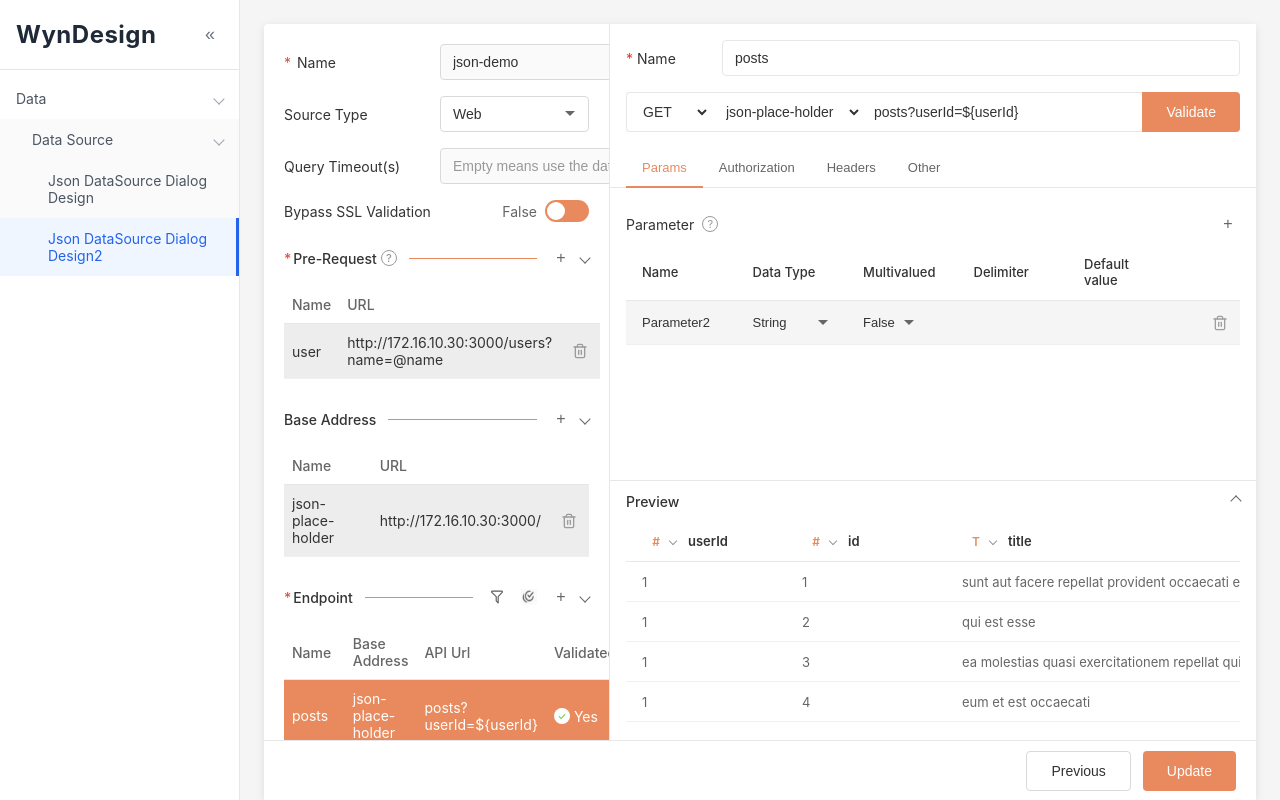
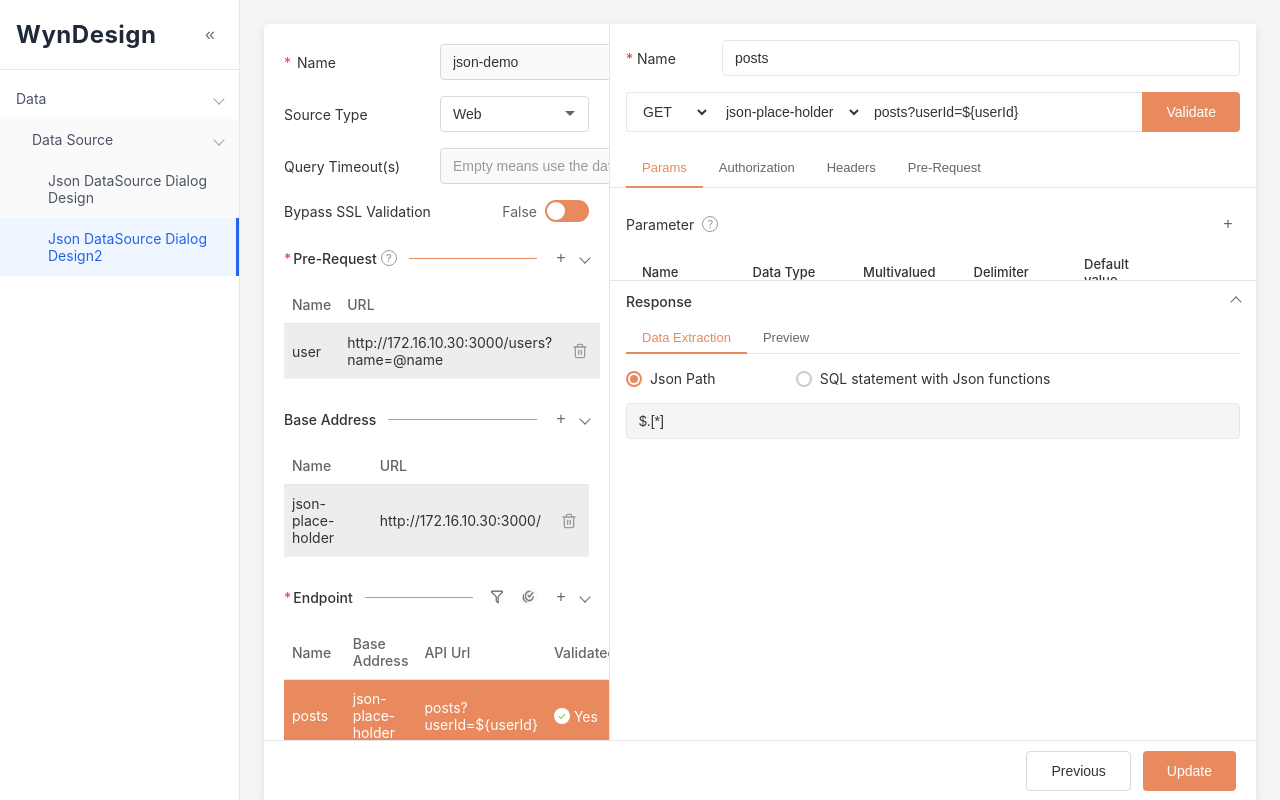
Before and after one commit to ginahanyu/WynDesign, a React (Vite) app: page /data/data-source/json-datasource-dialog-design2 in a window 1280 px wide. Built offline with nearby package versions, Linux system fonts and the light colour scheme.

Commit message:
提交修改

```diff
--- a/src/pages/Data/DataSource/JsonDataSourceDialogDesign2/JsonDataSourceDialogDesign2.css
+++ b/src/pages/Data/DataSource/JsonDataSourceDialogDesign2/JsonDataSourceDialogDesign2.css
@@ -1299,3 +1299,88 @@
 .data-table .selected-row .endpoint-action-btn {
   color: #fff;
 }
+
+/* ========== Response Section Tabs ========== */
+.response-tabs {
+  display: flex;
+  align-items: center;
+  gap: 0;
+  margin-bottom: 16px;
+  border-bottom: 1px solid #e5e7eb;
+}
+
+.response-tab {
+  padding: 8px 16px;
+  border: none;
+  background: none;
+  font-size: 13px;
+  color: #666;
+  cursor: pointer;
+  position: relative;
+  transition: color 0.2s;
+}
+
+.response-tab:hover {
+  color: #333;
+}
+
+.response-tab.active {
+  color: #e88a5d;
+}
+
+.response-tab.active::after {
+  content: '';
+  position: absolute;
+  bottom: -1px;
+  left: 0;
+  right: 0;
+  height: 2px;
+  background-color: #e88a5d;
+}
+
+.response-tab-content {
+  padding: 0;
+}
+
+.response-tab-content .prequery-row {
+  margin-bottom: 16px;
+}
+
+.response-tab-content .prequery-input-row {
+  margin-left: 0;
+  margin-top: 16px;
+}
+
+/* ========== Request Chain Section ========== */
+.request-chain-section {
+  margin-top: 16px;
+}
+
+.request-chain-title {
+  font-size: 13px;
+  color: #333;
+  margin-bottom: 8px;
+}
+
+.request-chain-content {
+  display: flex;
+  align-items: center;
+  gap: 8px;
+  padding: 12px 16px;
+  background-color: #f5f5f5;
+  border-radius: 4px;
+}
+
+.request-chain-item {
+  font-size: 13px;
+  color: #333;
+}
+
+.request-chain-arrow {
+  flex-shrink: 0;
+}
+
+/* Endpoint Response section height */
+.json-datasource-dialog-design2 .dialog-right-panel .postman-panel .preview-section.expanded {
+  min-height: 460px;
+}
--- a/src/pages/Data/DataSource/JsonDataSourceDialogDesign2/index.tsx
+++ b/src/pages/Data/DataSource/JsonDataSourceDialogDesign2/index.tsx
@@ -364,8 +364,9 @@ export function JsonDataSourceDialogDesign2() {
   const [baNameError, setBaNameError] = useState(false)
   const [baActiveTab, setBaActiveTab] = useState<'params' | 'headers' | 'other'>('params')
 
-  // Preview section
-  const [previewExpanded, setPreviewExpanded] = useState(true)
+  // Response section (formerly Preview section)
+  const [responseExpanded, setResponseExpanded] = useState(true)
+  const [responseTab, setResponseTab] = useState<'dataExtraction' | 'preview'>('dataExtraction')
   const [columns, setColumns] = useState<ColumnConfig[]>([
     { key: 'userId', label: 'userId', type: 'Number' },
     { key: 'id', label: 'id', type: 'Number' },
@@ -750,7 +751,7 @@ export function JsonDataSourceDialogDesign2() {
                   className={`postman-tab ${activeTab === 'other' ? 'active' : ''}`}
                   onClick={() => setActiveTab('other')}
                 >
-                  Other
+                  Pre-Request
                 </button>
               </div>
             </div>
@@ -983,8 +984,52 @@ export function JsonDataSourceDialogDesign2() {
                       ))}
                     </select>
                   </div>
-                  <div className="other-form-row prequery-row">
-                    <label className="other-label required">Pre-Query</label>
+                  {endpoints[selectedIndex].preRequest !== 'None' && (
+                    <div className="request-chain-section">
+                      <div className="request-chain-title">Request Chain</div>
+                      <div className="request-chain-content">
+                        <span className="request-chain-item">{endpoints[selectedIndex].preRequest}</span>
+                        <svg className="request-chain-arrow" width="16" height="16" viewBox="0 0 24 24" fill="none">
+                          <path d="M5 12h14M13 5l7 7-7 7" stroke="#e88a5d" strokeWidth="2" strokeLinecap="round" strokeLinejoin="round"/>
+                        </svg>
+                        <span className="request-chain-item">{endpoints[selectedIndex].name}</span>
+                      </div>
+                    </div>
+                  )}
+                </div>
+              )}
+
+            </div>
+
+            {/* Response Section */}
+            <div className={`preview-section ${responseExpanded ? 'expanded' : 'collapsed'}`}>
+              <div className="preview-section-header" onClick={() => setResponseExpanded(!responseExpanded)}>
+                <div className="preview-section-title">
+                  <span>Response</span>
+                </div>
+                <div className={`preview-section-arrow ${responseExpanded ? 'expanded' : ''}`}></div>
+              </div>
+              {responseExpanded && (
+                <div className="preview-section-content">
+                  {/* Response Tabs */}
+                  <div className="response-tabs">
+                    <button
+                      className={`response-tab ${responseTab === 'dataExtraction' ? 'active' : ''}`}
+                      onClick={() => setResponseTab('dataExtraction')}
+                    >
+                      Data Extraction
+                    </button>
+                    <button
+                      className={`response-tab ${responseTab === 'preview' ? 'active' : ''}`}
+                      onClick={() => setResponseTab('preview')}
+                    >
+                      Preview
+                    </button>
+                  </div>
+
+                  {/* Data Extraction Tab Content */}
+                  {responseTab === 'dataExtraction' && (
+                    <div className="response-tab-content">
                       <div className="prequery-radio-group">
                         <label className="prequery-radio-label">
                           <input
@@ -1015,8 +1060,7 @@ export function JsonDataSourceDialogDesign2() {
                           SQL statement with Json functions
                         </label>
                       </div>
-                  </div>
-                  <div className="prequery-input-row">
+                      <div className="prequery-input-row" style={{ marginLeft: 0 }}>
                         {endpoints[selectedIndex].preQueryType === 'jsonPath' ? (
                           <input
                             key={`ep-jsonpath-${selectedIndex}`}
@@ -1045,18 +1089,8 @@ export function JsonDataSourceDialogDesign2() {
                     </div>
                   )}
 
-            </div>
-
-            {/* Preview Section */}
-            <div className={`preview-section ${previewExpanded ? 'expanded' : 'collapsed'}`}>
-              <div className="preview-section-header" onClick={() => setPreviewExpanded(!previewExpanded)}>
-                <div className="preview-section-title">
-                  <span>Preview</span>
-                </div>
-                <div className={`preview-section-arrow ${previewExpanded ? 'expanded' : ''}`}></div>
-              </div>
-              {previewExpanded && (
-                <div className="preview-section-content">
+                  {/* Preview Tab Content */}
+                  {responseTab === 'preview' && (
                     <div className="preview-table-wrapper">
                       <table className="preview-table">
                         <thead>
@@ -1161,6 +1195,7 @@ export function JsonDataSourceDialogDesign2() {
                         </tbody>
                       </table>
                     </div>
+                  )}
                 </div>
               )}
             </div>
@@ -1254,7 +1289,7 @@ export function JsonDataSourceDialogDesign2() {
                   className={`postman-tab ${prReqActiveTab === 'other' ? 'active' : ''}`}
                   onClick={() => setPrReqActiveTab('other')}
                 >
-                  Other
+                  Pre-Request
                 </button>
               </div>
             </div>
@@ -1556,8 +1591,25 @@ export function JsonDataSourceDialogDesign2() {
                       }}
                     >
                       <option value="None">None</option>
+                      {preRequests
+                        .filter((pr, index) => index !== selectedIndex)
+                        .map((pr, index) => (
+                          <option key={index} value={pr.name}>{pr.name}</option>
+                        ))}
                     </select>
                   </div>
+                  {preRequests[selectedIndex].preRequest !== 'None' && (
+                    <div className="request-chain-section">
+                      <div className="request-chain-title">Request Chain</div>
+                      <div className="request-chain-content">
+                        <span className="request-chain-item">{preRequests[selectedIndex].preRequest}</span>
+                        <svg className="request-chain-arrow" width="16" height="16" viewBox="0 0 24 24" fill="none">
+                          <path d="M5 12h14M13 5l7 7-7 7" stroke="#e88a5d" strokeWidth="2" strokeLinecap="round" strokeLinejoin="round"/>
+                        </svg>
+                        <span className="request-chain-item">{preRequests[selectedIndex].name}</span>
+                      </div>
+                    </div>
+                  )}
                 </div>
               )}
             </div>
@@ -1677,7 +1729,7 @@ export function JsonDataSourceDialogDesign2() {
                   className={`postman-tab ${baActiveTab === 'other' ? 'active' : ''}`}
                   onClick={() => setBaActiveTab('other')}
                 >
-                  Other
+                  Pre-Request
                 </button>
               </div>
             </div>
@@ -1879,6 +1931,18 @@ export function JsonDataSourceDialogDesign2() {
                       ))}
                     </select>
                   </div>
+                  {baseAddresses[selectedIndex].preRequest !== 'None' && (
+                    <div className="request-chain-section">
+                      <div className="request-chain-title">Request Chain</div>
+                      <div className="request-chain-content">
+                        <span className="request-chain-item">{baseAddresses[selectedIndex].preRequest}</span>
+                        <svg className="request-chain-arrow" width="16" height="16" viewBox="0 0 24 24" fill="none">
+                          <path d="M5 12h14M13 5l7 7-7 7" stroke="#e88a5d" strokeWidth="2" strokeLinecap="round" strokeLinejoin="round"/>
+                        </svg>
+                        <span className="request-chain-item">{baseAddresses[selectedIndex].name}</span>
+                      </div>
+                    </div>
+                  )}
                 </div>
               )}
             </div>
```
Lines whose indentation alone changed are shown as unchanged.
